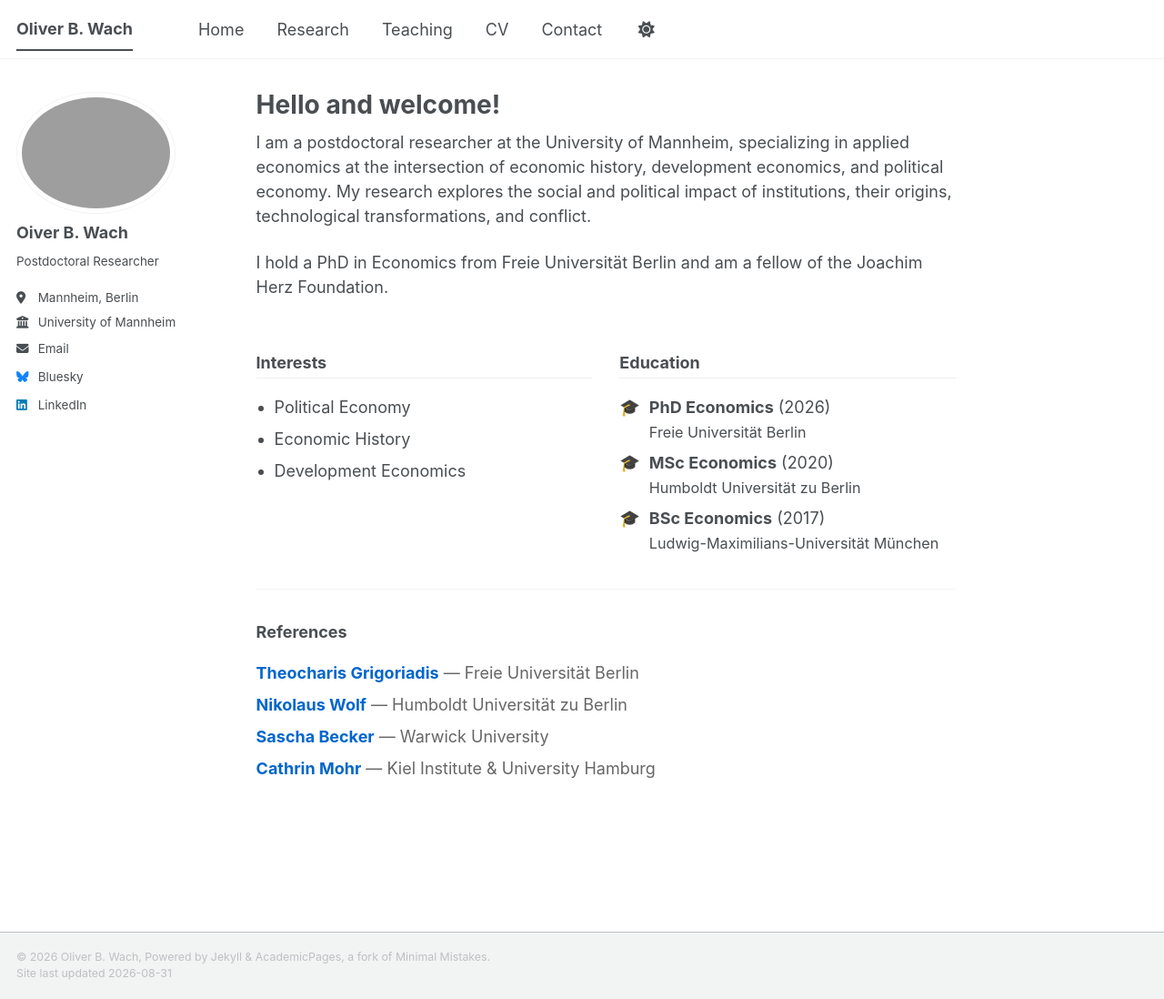
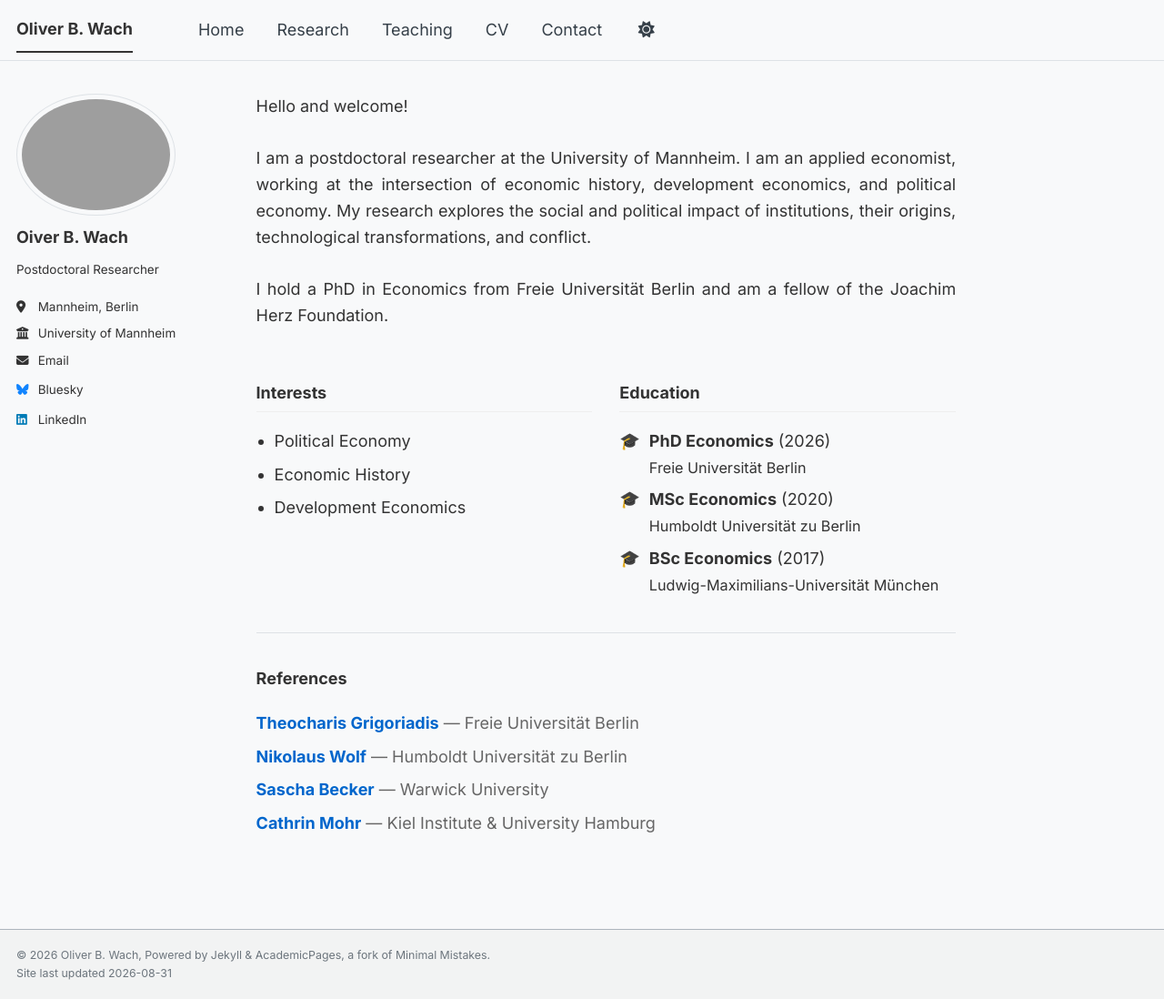
Before and after one commit to oliverwach/oliverwach.github.io, a Jekyll site: the page built from _pages/about.md, in a window 1280 px wide and 1098 px high. Shown: the whole window at 91% size. Built offline with Jekyll 4.4.1, drawn with Linux system fonts in a browser that asks for light colours; a style sheet for code colours, icons or effects is not loaded.

Commit message:
update 31 august 3.0

```diff
--- a/_includes/head.html
+++ b/_includes/head.html
@@ -12,5 +12,12 @@
   document.documentElement.className = document.documentElement.className.replace(/\bno-js\b/g, '') + ' js ';
 </script>
 
+<!-- Google Fonts: Inter -->
+<link rel="preconnect" href="https://fonts.googleapis.com">
+<link rel="preconnect" href="https://fonts.gstatic.com" crossorigin>
+<link href="https://fonts.googleapis.com/css2?family=Inter:wght@400;500;600;700&display=swap" rel="stylesheet">
+
 <!-- For all browsers -->
 <link rel="stylesheet" href="{{ base_path }}/assets/css/main.css">
+
+<link rel="stylesheet" href="{{ base_path }}/assets/css/custom.css">
--- a/_pages/about.md
+++ b/_pages/about.md
@@ -1,15 +1,20 @@
 ---
 permalink: /
-title: "Hello and welcome!"
+title:
 author_profile: true
 redirect_from:
   - /about/
   - /about.html
 ---
+<div style="text-align: justify;">
 
-I am a postdoctoral researcher at the University of Mannheim, specializing in applied economics at the intersection of economic history, development economics, and political economy. My research explores the social and political impact of institutions, their origins, technological transformations, and conflict.
+Hello and welcome!<br><br>
+
+I am a postdoctoral researcher at the University of Mannheim. I am an applied economist, working at the intersection of economic history, development economics, and political economy. My research explores the social and political impact of institutions, their origins, technological transformations, and conflict.<br><br>
 
 I hold a PhD in Economics from Freie Universität Berlin and am a fellow of the Joachim Herz Foundation.
+
+</div>
 
 <div style="display: flex; gap: 30px; margin: 20px 0;">
   <!-- Interests Column -->
--- a/_sass/theme/_default_light.scss
+++ b/_sass/theme/_default_light.scss
@@ -1,24 +1,25 @@
 /* ==========================================================================
-    DEFAULT THEME - LIGHT VERSION
-    ========================================================================== */
-/* Color codes used for the theme */
-$primary-color              : #2f7f93;
-$gray                       : #7a8288;
+   MODERNIZED DEFAULT THEME - LIGHT VERSION
+   ========================================================================== */
+
+// Color codes used for the theme
+$primary-color              : #2f7f93;  // Your original teal
+$gray                       : #5a6a7a;  // Warmer gray (softer than #7a8288)
 $dark-gray                  : mix(#000, $gray, 40%);
 $darker-gray                : mix(#000, $gray, 60%);
 $light-gray                 : mix(#fff, $gray, 50%);
 $lighter-gray               : mix(#fff, $gray, 90%);
 
-/* Color codes used for the site */
+// Color codes used for the site
 $danger-color               : #ee5f5b;
 $info-color                 : #2f7f93;
-$notice-color               : #7a8288;
-$success-color              : #62c462;
-$warning-color              : #f89406;
+$notice-color               : #5a6a7a;
+$success-color              : #27ae60;
+$warning-color              : #f39c12;
 
-/* Other basic settings for the template */
-$border-radius              : 4px;
-$box-shadow                 : 0 1px 1px rgba(0, 0, 0, 0.125);
+// Other basic settings for the template
+$border-radius              : 6px;       // Rounder corners
+$box-shadow                 : 0 2px 8px rgba(0, 0, 0, 0.08);  // Softer shadow
 $global-transition          : all 0.2s ease-in-out;
 $masthead-height            : 70px;
 $navicon-width              : 28px;
@@ -26,22 +27,22 @@ $navicon-height             : 4px;
 $sidebar-link-max-width     : 250px;
 $sidebar-screen-min-width   : 1024px;
 
-/* Default light theme for the site */
+// Modernized light theme for the site
 :root {
     --global-base-color                 : #{$primary-color};
-    --global-bg-color                   : #fff;
+    --global-bg-color                   : #f8f9fa;  // Soft off-white (not pure white)
     --global-footer-bg-color            : #f2f3f3;
-    --global-border-color               : #{$lighter-gray};
-    --global-dark-border-color          : #bdc1c4;
-    --global-code-background-color      : #fafafa;
+    --global-border-color               : #dee2e6;  // Softer border
+    --global-dark-border-color          : #adb5bd;
+    --global-code-background-color      : #f5f5f5;
     --global-code-text-color            : #{$darker-gray};
     --global-fig-caption-color          : mix(#fff,  #{$dark-gray}, 25%);
-    --global-link-color                 : #52adc8;
+    --global-link-color                 : #2f7f93;
     --global-link-color-hover           : mix(#000, #2f7f93, 25%);
     --global-link-color-visited         : mix(#fff, #2f7f93, 25%);
     --global-masthead-link-color        : #{$dark-gray};
-    --global-masthead-link-color-hover  : mix(#000, #{$gray}, 25%);
-    --global-text-color                 : #{$dark-gray};
-    --global-text-color-light           : #{$light-gray};
+    --global-masthead-link-color-hover  : #2f7f93;
+    --global-text-color                 : #333333;  // Darker text for readability
+    --global-text-color-light           : #6c757d;
     --global-thead-color                : #{$lighter-gray};
 }
--- /dev/null
+++ b/assets/css/custom.css
@@ -0,0 +1,15 @@
+/* ===== Global Font ===== */
+body,
+.author__content,
+.page__content,
+.navbar,
+.masthead__title,
+.site-title,
+h1, h2, h3, h4, h5, h6,
+p, li, a, .btn {
+  font-family: 'Inter', -apple-system, BlinkMacSystemFont, "Segoe UI", Roboto, Helvetica, Arial, sans-serif !important;
+  line-height: 1.6 !important;
+}
+
+/* ===== Load Inter Font ===== */
+/* Note: Add this to head.html (Step 3) */
```
Also changed, not shown: _pages/contact.html (+9 -1 lines), _pages/publications.html (+4 -4 lines).
